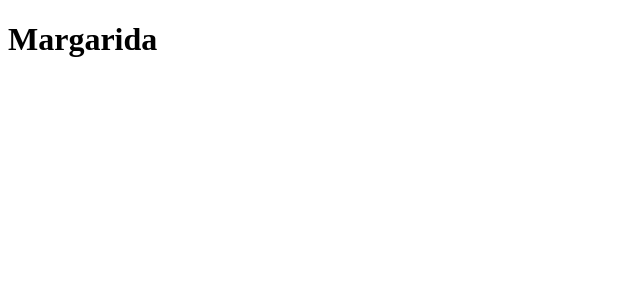
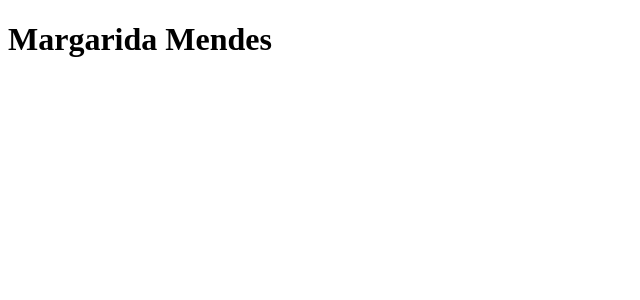
Before and after one commit to LidianeMendess/curso-dev, a Next.js app: page / in a window 1280 px wide. Shown: the top 300 px of the page, without its empty margins (0-640 px from the left). Built offline with nearby package versions, Linux system fonts and the light colour scheme.

Commit message:
Update index.js

```diff
--- a/pages/index.js
+++ b/pages/index.js
@@ -1,5 +1,5 @@
 function Home(){
-    return <h1>Margarida </h1>;
+    return <h1>Margarida Mendes</h1>;
 }
 
 export default Home;
```
